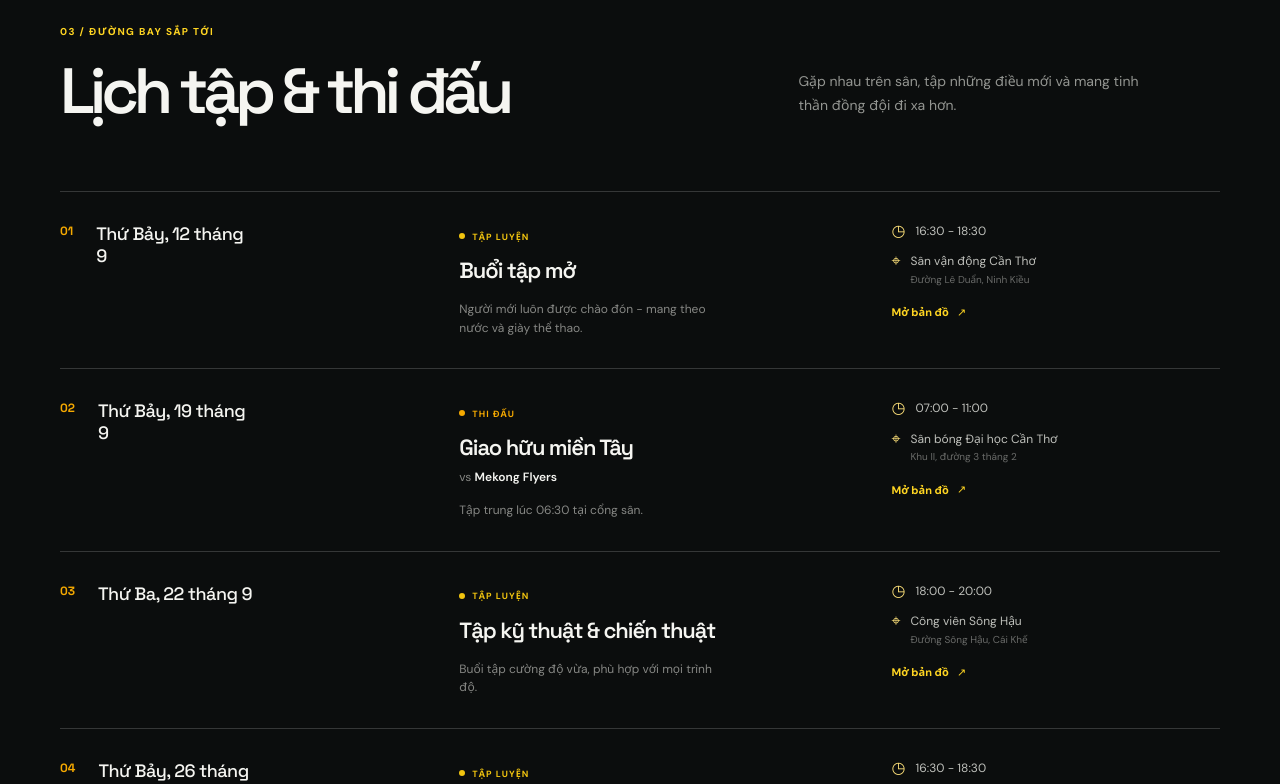
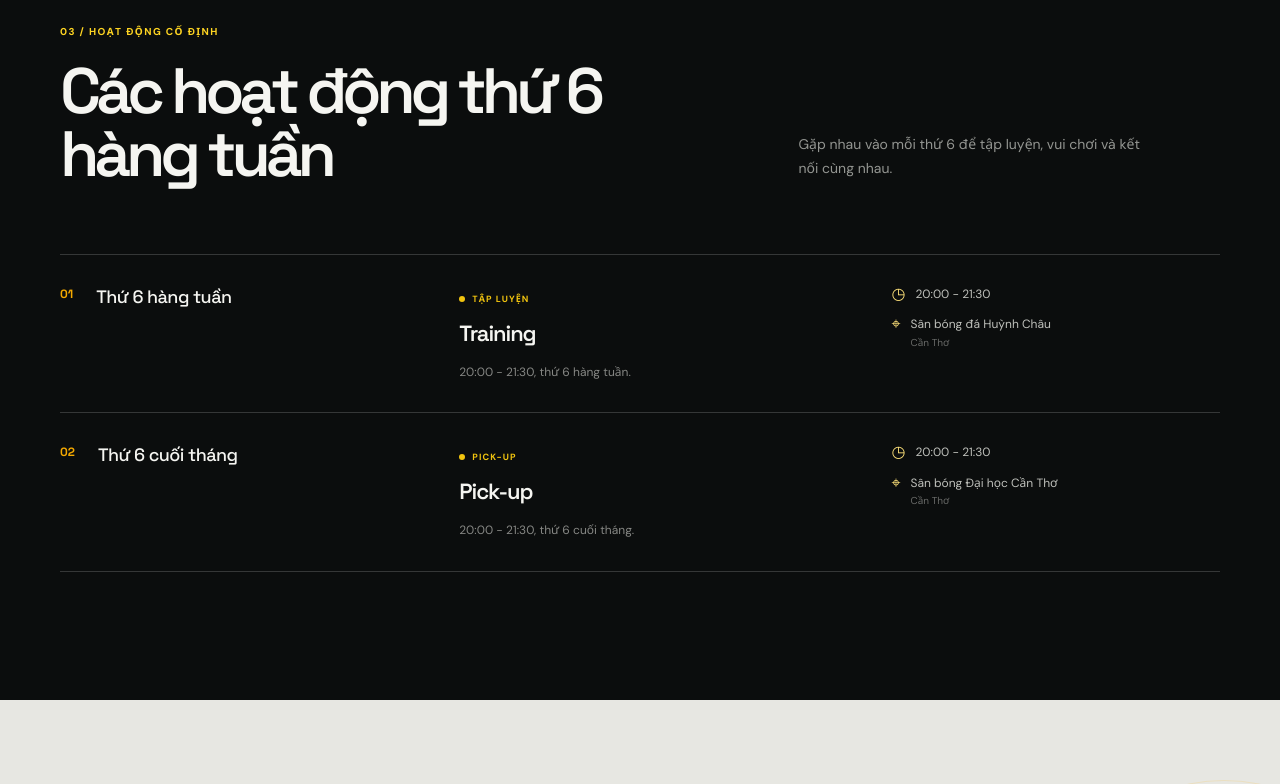
Before and after one commit to PhucPhan11/CEULandingPage, an Angular app: page / in a window 1280 px wide. Shown: the part 3000-3784 px from the top of the page. Built offline with nearby package versions, Linux system fonts and the light colour scheme.

Commit message:
feat: update schedule types to include 'pickup' and enhance recurring activity documentation

```diff
--- a/public/data/team-data.json
+++ b/public/data/team-data.json
@@ -101,112 +101,55 @@
   },
   "schedule": [
     {
-      "id": "practice-01",
-      "date": "2026-09-12",
+      "id": "training-friday",
+      "date": "2026-09-11",
       "dateLabel": {
-        "vi": "Thứ Bảy, 12 tháng 9",
-        "en": "Saturday, September 12"
+        "vi": "Thứ 6 hàng tuần",
+        "en": "Every Friday"
       },
-      "time": "16:30 - 18:30",
+      "time": "20:00 - 21:30",
       "kind": "practice",
       "title": {
-        "vi": "Buổi tập mở",
-        "en": "Open practice"
+        "vi": "Training",
+        "en": "Training"
       },
       "location": {
-        "vi": "Sân vận động Cần Thơ",
-        "en": "Can Tho Stadium"
+        "vi": "Sân bóng đá Huỳnh Châu",
+        "en": "Huynh Chau Football Field"
       },
       "address": {
-        "vi": "Đường Lê Duẩn, Ninh Kiều",
-        "en": "Le Duan Street, Ninh Kieu"
+        "vi": "Cần Thơ",
+        "en": "Can Tho"
       },
-      "mapUrl": "https://maps.google.com/?q=Can+Tho+Stadium",
       "note": {
-        "vi": "Người mới luôn được chào đón - mang theo nước và giày thể thao.",
-        "en": "First-timers are welcome - bring water and athletic shoes."
+        "vi": "20:00 - 21:30, thứ 6 hàng tuần.",
+        "en": "20:00 - 21:30, every Friday."
       }
     },
     {
-      "id": "match-01",
-      "date": "2026-09-19",
+      "id": "pickup-last-friday",
+      "date": "2026-09-25",
       "dateLabel": {
-        "vi": "Thứ Bảy, 19 tháng 9",
-        "en": "Saturday, September 19"
+        "vi": "Thứ 6 cuối tháng",
+        "en": "Last Friday of the month"
       },
-      "time": "07:00 - 11:00",
-      "kind": "match",
+      "time": "20:00 - 21:30",
+      "kind": "pickup",
       "title": {
-        "vi": "Giao hữu miền Tây",
-        "en": "Mekong friendly"
+        "vi": "Pick-up",
+        "en": "Pick-up"
       },
-      "opponent": "Mekong Flyers",
       "location": {
         "vi": "Sân bóng Đại học Cần Thơ",
-        "en": "Can Tho University field"
+        "en": "Can Tho University Football Field"
       },
       "address": {
-        "vi": "Khu II, đường 3 tháng 2",
-        "en": "Campus II, 3/2 Street"
+        "vi": "Cần Thơ",
+        "en": "Can Tho"
       },
-      "mapUrl": "https://maps.google.com/?q=Can+Tho+University",
       "note": {
-        "vi": "Tập trung lúc 06:30 tại cổng sân.",
-        "en": "Meet at the field gate at 06:30."
-      }
-    },
-    {
-      "id": "practice-02",
-      "date": "2026-09-22",
-      "dateLabel": {
-        "vi": "Thứ Ba, 22 tháng 9",
-        "en": "Tuesday, September 22"
-      },
-      "time": "18:00 - 20:00",
-      "kind": "practice",
-      "title": {
-        "vi": "Tập kỹ thuật & chiến thuật",
-        "en": "Skills & strategy"
-      },
-      "location": {
-        "vi": "Công viên Sông Hậu",
-        "en": "Song Hau Park"
-      },
-      "address": {
-        "vi": "Đường Sông Hậu, Cái Khế",
-        "en": "Song Hau Road, Cai Khe"
-      },
-      "mapUrl": "https://maps.google.com/?q=Song+Hau+Park",
-      "note": {
-        "vi": "Buổi tập cường độ vừa, phù hợp với mọi trình độ.",
-        "en": "A moderate session for every experience level."
-      }
-    },
-    {
-      "id": "practice-03",
-      "date": "2026-09-26",
-      "dateLabel": {
-        "vi": "Thứ Bảy, 26 tháng 9",
-        "en": "Saturday, September 26"
-      },
-      "time": "16:30 - 18:30",
-      "kind": "practice",
-      "title": {
-        "vi": "Scrimmage cuối tuần",
-        "en": "Weekend scrimmage"
-      },
-      "location": {
-        "vi": "Sân vận động Cần Thơ",
-        "en": "Can Tho Stadium"
-      },
-      "address": {
-        "vi": "Đường Lê Duẩn, Ninh Kiều",
-        "en": "Le Duan Street, Ninh Kieu"
-      },
-      "mapUrl": "https://maps.google.com/?q=Can+Tho+Stadium",
-      "note": {
-        "vi": "Chia đội và thi đấu ngắn để áp dụng kỹ thuật.",
-        "en": "Short games to put new skills into play."
+        "vi": "20:00 - 21:30, thứ 6 cuối tháng.",
+        "en": "20:00 - 21:30, the last Friday of each month."
       }
     }
   ],
--- a/src/app/components/schedule/schedule.component.html
+++ b/src/app/components/schedule/schedule.component.html
@@ -2,13 +2,13 @@
   <div class="container">
     <div class="section-intro split-intro split-intro-light">
       <div>
-        <p class="eyebrow eyebrow-light">{{ { vi: '03 / Đường bay sắp tới', en: '03 / Next flights' } | localized: language }}</p>
-        <h2 id="schedule-title">{{ { vi: 'Lịch tập & thi đấu', en: 'Practice & play' } | localized: language }}</h2>
+        <p class="eyebrow eyebrow-light">{{ { vi: '03 / Hoạt động cố định', en: '03 / Weekly activities' } | localized: language }}</p>
+        <h2 id="schedule-title">{{ { vi: 'Các hoạt động thứ 6 hàng tuần', en: 'Friday activities' } | localized: language }}</h2>
       </div>
       <p class="section-lede">
         {{ {
-          vi: 'Gặp nhau trên sân, tập những điều mới và mang tinh thần đồng đội đi xa hơn.',
-          en: 'Meet on the field, learn something new, and carry the team spirit a little further.'
+          vi: 'Gặp nhau vào mỗi thứ 6 để tập luyện, vui chơi và kết nối cùng nhau.',
+          en: 'Meet every Friday to train, play, and stay connected.'
         } | localized: language }}
       </p>
     </div>
--- a/src/app/models/team-data.ts
+++ b/src/app/models/team-data.ts
@@ -5,7 +5,7 @@ export interface LocalizedText {
   en: string;
 }
 
-export type ScheduleKind = 'practice' | 'match';
+export type ScheduleKind = 'practice' | 'pickup' | 'match';
 export type ResultOutcome = 'win' | 'loss' | 'draw';
 
 export interface TeamStat {
--- a/src/app/shared/content-labels.ts
+++ b/src/app/shared/content-labels.ts
@@ -2,6 +2,7 @@ import { LocalizedText, ResultOutcome, ScheduleKind } from '../models/team-data'
 
 export const SCHEDULE_KIND_LABELS: Record<ScheduleKind, LocalizedText> = {
   practice: { vi: 'Tập luyện', en: 'Practice' },
+  pickup: { vi: 'Pick-up', en: 'Pick-up' },
   match: { vi: 'Thi đấu', en: 'Match' },
 };
 
```
Also changed, not shown: 3 other files (tests, documents, lock files or other folders).
